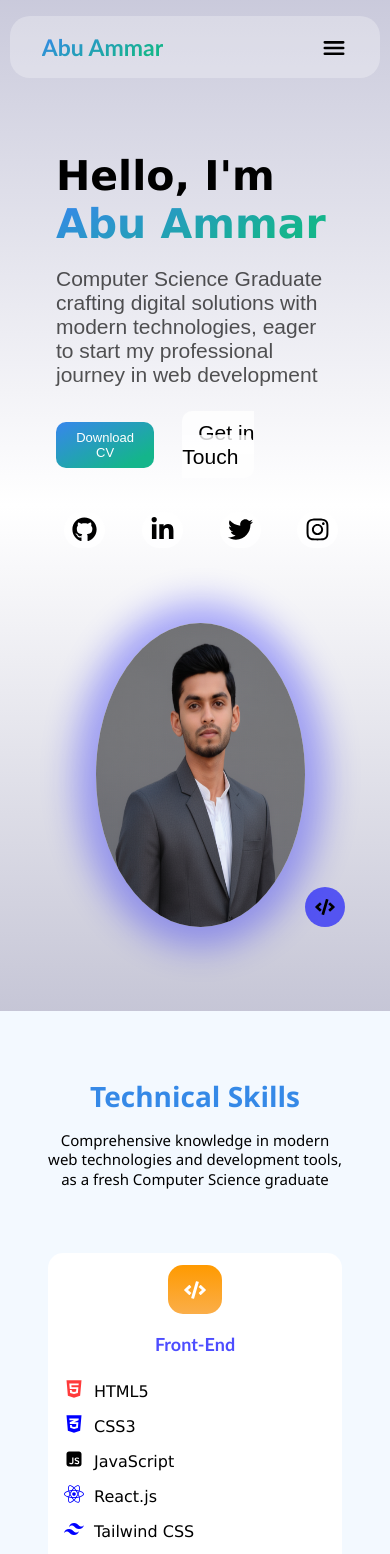
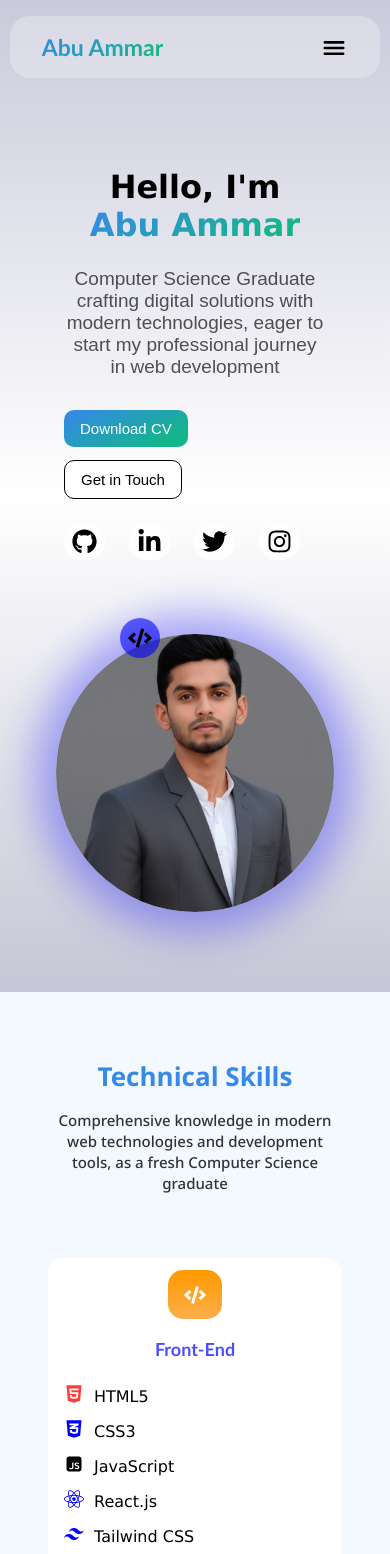
Before and after one commit to abuammar003/abuammar-portfolio, a React (Vite) app: page / in a window 390 px wide. Shown: the top 1554 px of the page. Built offline with nearby package versions, Linux system fonts and the light colour scheme.

Commit message:
Design Updated

```diff
--- a/src/components/About/About.css
+++ b/src/components/About/About.css
@@ -23,19 +23,20 @@
     padding: 1rem;
 }
 .about_left h1 {
-    font-size: clamp(28px, 4vw, 45px);
+    /* font-size: clamp(28px, 4vw, 45px); */
+    font-size: clamp(26px, 4vw, 40px);
     color: rgba(53, 137, 231, 1);
     font-family: 'Segoe UI', Tahoma, Geneva, Verdana, sans-serif;
     margin-top: 10px;
     margin-bottom: 10px;
     font-weight: 700;
-    margin-bottom: 2rem;
+    margin-bottom: 1rem;
 }
 .about_left p {
-    font-size: clamp(15px, 2vw, 18px);
+    font-size: clamp(15px, 2vw, 17px);
     font-family: 'Noto Sans', sans-serif;
     line-height: 1.6;
-    margin-bottom: 2rem;
+    margin-bottom: 0.8rem;
     font-weight: 400;
     color: rgba(0, 0, 0, 0.637);
     width: 97%;
@@ -51,6 +52,9 @@
 
 .about_left .abtlft_Box {
     padding: 15px;
+}
+.abtlft_Box {
+    margin-bottom: 1rem;
 }
 .abtlft_Box h3 {
     font-size: clamp(18px, 3vw, 23px);
@@ -70,6 +74,9 @@
     gap: 2rem;
     text-align: center;
     flex-wrap: wrap;
+    margin-top: 2rem;
+    /* border: 1px solid black; */
+
 }
 .abtlftBox_educ .eduBox_icon {
     font-size: clamp(22px, 3vw, 28px );
@@ -92,7 +99,7 @@
     display: flex;
     justify-content: center;
     flex-wrap: wrap;
-    gap: 3rem;
+    gap: 1.5rem;
 }
 
 .about_right .abt_Box {
@@ -114,7 +121,7 @@
 }
 
 .abt_Box .icon {
-    font-size: clamp(20px, 5vw, 25px);
+    font-size: clamp(19px, 3vw, 23px);
     color: white;
     font-weight: 600;
     background-color: rgba(53, 137, 231, 1);
@@ -123,7 +130,7 @@
     line-height: 1.2;
 }
 .abt_Box h2{
-    font-size: clamp(17px, 3vw, 21px);
+    font-size: clamp(17px, 3vw, 20px);
     font-family: 'Segoe UI', Tahoma, Geneva, Verdana, sans-serif;
     margin-bottom: 3px;
     color: rgba(53, 137, 231, 1);
--- a/src/components/About/About.jsx
+++ b/src/components/About/About.jsx
@@ -1,6 +1,7 @@
 import React from 'react';
 import "./About.css";
-import { FaBuildingColumns, FaHandHoldingHeart, FaCode, FaPaintbrush, FaRocket, FaMobileScreen } from "react-icons/fa6";
+import { FaBuildingColumns, FaCode, FaPaintbrush, FaRocket, FaMobileScreen } from "react-icons/fa6";
+import { FaLaptopCode } from "react-icons/fa";
 
 const About = () => {
     const aboutBoxes = [
@@ -50,12 +51,12 @@ const About = () => {
                     <div>
                         <FaBuildingColumns className='eduBox_icon'/>
                         <h4>Bsc Computer Science</h4>
-                        <p>Current Student</p>
+                        <p>Completed</p>
                     </div>
                     <div>
-                        <FaHandHoldingHeart  className='eduBox_icon'/>
-                        <h4>Bsc Computer Science</h4>
-                        <p>Current Student</p>
+                        <FaLaptopCode  className='eduBox_icon'/>
+                        <h4>Web Developer</h4>
+                        <p>Fresher</p>
                     </div>
                 </div>
             </div>
@@ -75,38 +76,6 @@ const About = () => {
             </div>
             ))}
 
-            {/* <div className="abt_Box">
-                <span className='icon'> <FaCode className='code_icon'/> </span>
-                <div>
-                    <h2>Clean Code Advocate</h2>
-                    <p>Writing well-structured and maintainable codebases</p>
-                    <p>Experienced in creating scalable applications with proper code organization, documentation, and best practices.</p>
-                </div>
-            </div>
-             <div className="abt_Box">
-                <span className='icon'> <FaCode className='code_icon'/> </span>
-                <div>
-                    <h2>Clean Code Advocate</h2>
-                    <p>Writing well-structured and maintainable codebases</p>
-                    <p>Experienced in creating scalable applications with proper code organization, documentation, and best practices.</p>
-                </div>
-            </div>
-             <div className="abt_Box">
-                <span className='icon'> <FaCode className='code_icon'/> </span>
-                <div>
-                    <h2>Clean Code Advocate</h2>
-                    <p>Writing well-structured and maintainable codebases</p>
-                    <p>Experienced in creating scalable applications with proper code organization, documentation, and best practices.</p>
-                </div>
-            </div>
-             <div className="abt_Box">
-                <span className='icon'> <FaCode className='code_icon'/> </span>
-                <div>
-                    <h2>Clean Code Advocate</h2>
-                    <p>Writing well-structured and maintainable codebases</p>
-                    <p>Experienced in creating scalable applications with proper code organization, documentation, and best practices.</p>
-                </div>
-            </div> */}
 
         </div>
     </div>
--- a/src/components/Contact/Contact.css
+++ b/src/components/Contact/Contact.css
@@ -17,7 +17,7 @@
 }
 
 .cont_heading h1 {
-  font-size: clamp(28px, 4vw, 45px);
+  font-size: clamp(26px, 4vw, 40px);
   color: rgba(53, 137, 231, 1);
   font-family: "Segoe UI", Tahoma, Geneva, Verdana, sans-serif;
   font-weight: 600;
@@ -25,10 +25,11 @@
 }
 
 .cont_heading p {
-  font-size: clamp(16px, 2vw, 22px);
+  font-size: clamp(16px, 2vw, 21px);
   font-family: "Noto Sans", sans-serif;
   line-height: 1.4;
   color: rgba(0, 0, 0, 0.7);
+  font-weight: 500;
 }
 
 .cont_container {
@@ -56,14 +57,14 @@
   font-size: clamp(22px, 3vw, 25px);
   color: rgba(53, 137, 231, 1);
   font-family: "Segoe UI", Tahoma, Geneva, Verdana, sans-serif;
-  margin-bottom: 2rem;
+  margin-bottom: 1.5rem;
 }
 
 .cont_form .input {
   display: flex;
   flex-direction: column;
   gap: 5px;
-  margin-bottom: 1.3rem;
+  margin-bottom: 1rem;
 }
 
 .input h5 {
@@ -85,6 +86,8 @@
 .msg {
   height: 20vh;
   resize: none;
+  margin-bottom: 9px;
+
 }
 
 .cont_form .contform_Btn {
@@ -128,23 +131,23 @@
 
 .cont_info h2,
 .cont_links h2 {
-  font-size: clamp(22px, 3vw, 25px);
+  font-size: clamp(20px, 3vw, 23px);
   color: rgba(53, 137, 231, 1);
   font-family: "Segoe UI", Tahoma, Geneva, Verdana, sans-serif;
-  margin-bottom: 1.5rem;
+  margin-bottom: 1.2rem;
 }
 
 .info_Boxes {
   display: flex;
   flex-direction: column;
-  gap: 1.5rem;
+  gap: 1.3rem;
 }
 
 .info_Box {
   display: flex;
   align-items: center;
-  gap: 1rem;
-  padding: 0.8rem 1rem;
+  gap: 0.8rem;
+  padding: 0.8rem 0.8rem;
   border-radius: 15px;
   box-shadow: 0px 2px 3px rgba(0, 0, 0, 0.05);
   background-color: whitesmoke;
@@ -157,7 +160,7 @@
 }
 
 .info_Box .icon {
-  font-size: clamp(18px, 3vw, 22px);
+  font-size: clamp(17px, 3vw, 20px);
   color: white;
   background-color: rgba(53, 137, 231, 1);
   padding: 8px 8px 4px 8px;
@@ -180,7 +183,7 @@
   display: flex;
   /* flex-direction: column; */
   justify-content: center;
-  gap: 1rem;
+  gap: 2rem;
 }
 
 .link_Btn a {
--- a/src/components/Home/Home.css
+++ b/src/components/Home/Home.css
@@ -8,18 +8,22 @@
     width: 100%;
     padding: 7.5rem 2.5rem 2rem 2.5rem;
     display: flex;
+    align-items: center;
+    flex-wrap: wrap;
     justify-content: space-between;
     gap: 10px;
     background: linear-gradient(rgba(56, 56, 122, 0.267), rgba(255, 255, 255, 0.562), rgba(47, 47, 107, 0.274));
 }
 
 .home_text {
-    width: 60%;
+    flex: 1;
+    min-width: 300px;
+    /* width: 60%; */
     padding: 1.5rem;
     margin-top: 1.5rem;
 }
 .home_text h1 {
-    font-size: 55px;
+    font-size: clamp(32px, 5vw, 55px);
     font-weight: 700;
     font-family: 'Lucida Sans', 'Lucida Sans Regular', 'Lucida Grande', 'Lucida Sans Unicode', Geneva, Verdana, sans-serif;
     margin-bottom: 1.5rem;
@@ -33,7 +37,7 @@
 }
 
 .home_text h3 {
-    font-size: 25px;
+    font-size: clamp(19px, 2.5vw, 25px);
     font-family: Arial, Helvetica, sans-serif;
     font-weight: 500;
     color: rgba(0, 0, 0, 0.671);
@@ -43,6 +47,7 @@
 .home_text .hmtext_btn{
     display: flex;
     justify-content: flex-start;
+    flex-wrap: wrap;
     align-items: center;
     gap: 1.5rem;
     margin-bottom: 2.5rem;
@@ -51,7 +56,7 @@
     background: #3589E7;
     background: linear-gradient(153deg, rgba(53, 137, 231, 1) 5%, rgba(20, 181, 139, 1) 83%);
     color: white;
-    font-size: 20px;
+    font-size: clamp(15px, 2vw, 20px);
     padding: 10px 16px;
     border-radius: 10px;
     outline: none;
@@ -61,10 +66,11 @@
 
 }
 .hmtext_btn h4 a {
-    font-size: 21px;
+    font-size: clamp(15px, 2vw, 20px);
     background-color: rgba(255, 255, 255, 0.801);
     color: black;
     padding: 10px 16px;
+    border: 0.8px solid black;
     border-radius: 10px;
     cursor: pointer;
     font-family:  Arial, Helvetica, sans-serif;
@@ -91,333 +97,72 @@
 }
 
 .home_img{
-    width: 40%;
+    flex: 1;
+    min-width: 280px;
+    display: flex;
+    /* flex-wrap: wrap; */
+    justify-content: center;
+    /* width: 40%; */
     padding: 1rem;
     margin-bottom: 2rem;
+    position: relative;
+
 }
 .home_img img {
     width: 100%;
-    max-width: 430px;
-    height: 26rem;
+    max-width: 380px;
+    aspect-ratio: 1/1;
+    object-fit: cover;
+    /* height: 26rem; */
     border-radius: 50%;
     box-shadow: 0px 0px 40px 20px rgba(0, 0, 255, 0.322);
 }
 
 .hmimg_icon {
-    padding: 10px;
+    padding: 8px;
     background-color: rgba(0, 0, 255, 0.596);
-    font-size: 50px;
+    font-size: clamp(40px, 5vw, 50px);
     cursor: pointer;
     border-radius: 500px;
+    position: absolute;
+    top: 0rem;
+    right: 4rem;
+    /* margin-left: 5rem; */
 }
 
 
-@media (max-width : 900px) {
 
+@media (max-width: 768px) {
     .home_main {
-        width: 100%;
-        padding: 8rem 2.5rem 2rem 2.5rem;
-        display: flex;
-        justify-content: space-between;
-        gap: 10px;
-    }
-
-    .home_text {
-        width: 60%;
-        padding: 1rem;
-        margin-top: 1rem;
-    }
-
-    .home_text h1 {
-        font-size: 50px;
-        margin-bottom: 1.3rem;
-    }
-
-
-    .home_text h3 {
-        font-size: 23px;
-        margin-bottom: 1.6rem;
-    }
-
-    .home_text .hmtext_btn{
-        gap: 1rem;
-        margin-bottom: 2rem;
-    }
-    .hmtext_btn button {
-        font-size: 16px;
-        padding: 10px 15px;
-    }
-    .hmtext_btn h4 {
-        font-size: 18px;
-        padding: 10px 15px;
-    }
-
-    .home_text .hmtext_icons {
-        gap: 1.3rem;
-    }
-    .hmtext_icons p {
-        padding: 8px 8px 1px 8px;
-        font-size: 23px;
-    }
-
-    .home_img{
-        width: 40%;
-        padding: 1rem;
-        margin-bottom: 2rem;
-    }
-    .home_img img {
-        width: 100%;
-        height: 25rem;
-    }
-
-    .hmimg_icon {
-        padding: 10px;
-        font-size: 45px;
-    }
-
-}
-
-
-@media (max-width : 768px) {
-
-    .home_main {
-        width: 100%;
-        padding: 7.5rem 2.5rem 2rem 2.5rem;
-        display: flex;
-        justify-content: space-between;
-        gap: 10px;
-    }
-
-    .home_text {
-        width: 60%;
-        padding: 1rem;
-        margin-top: 1rem;
-    }
-
-    .home_text h1 {
-        font-size: 45px;
-        margin-bottom: 1.2rem;
-    }
-
-
-    .home_text h3 {
-        font-size: 22px;
-        margin-bottom: 1.6rem;
-    }
-
-    .home_text .hmtext_btn{
-        gap: 1rem;
-        margin-bottom: 2rem;
-    }
-    .hmtext_btn button {
-        font-size: 16px;
-        padding: 9px 14px;
-    }
-    .hmtext_btn h4 {
-        font-size: 18px;
-        padding: 9px 14px;
-        border-radius: 10px;
-    }
-
-    .home_text .hmtext_icons {
-        gap: 1.3rem;
-    }
-    .hmtext_icons p {
-        padding: 8px 8px 1px 8px;
-        font-size: 21px;
-    }
-
-    .home_img{
-        width: 40%;
-        padding: 1rem;
-        margin-bottom: 2rem;
-    }
-    .home_img img {
-        width: 100%;
-        height: 20rem;
-        background-size: cover;
-        overflow: hidden;
-        border-radius: 50%;
-        box-shadow: 0px 0px 40px 20px rgba(0, 0, 255, 0.322);
-    }
-
-    .hmimg_icon {
-        padding: 10px;
-        font-size: 40px;
-    }
-
-}
-
-
-@media (max-width : 620px) {
-
-    .home_text h1 {
-        font-size: 42px;
-        margin-bottom: 1.2rem;
-    }
-
-}
-
-
-@media (max-width : 600px) {
-
-    .home_main {
-        width: 100%;
-        padding: 7.5rem 2.5rem 2rem 2.5rem;
-        display: flex;
         flex-direction: column;
-        justify-content: center;
-        gap: 10px;
+        text-align: center;
     }
 
     .home_text {
         width: 100%;
-        padding: 1rem;
-        margin-top: 1rem;
     }
 
-    .home_text h1 {
-        font-size: 41px;
-        margin-bottom: 1.2rem;
+    .home_img {
+        width: 100%;
+        margin-top: 1.5rem;
     }
 
-
-    .home_text h3 {
-        font-size: 21px;
-        margin-bottom: 1.6rem;
+    .home_img img {
+        max-width: 280px;
     }
 
-    .home_text .hmtext_btn{
-        gap: 1rem;
-        margin-bottom: 2rem;
-    }
-    .hmtext_btn button {
-        font-size: 15px;
-        padding: 8px 12px;
-    }
-    .hmtext_btn h4 {
-        font-size: 17px;
-        padding: 8px 12px;
+    .hmtext_btn {
+        justify-content: center;
     }
 
-    .home_text .hmtext_icons {
-        gap: 1.3rem;
-    }
-    .hmtext_icons p {
-        padding: 8px 8px 1px 8px;
-        font-size: 21px;
-    }
-
-    .home_img{
-        width: 100%;
-        padding: 1rem;
-        margin-top: 2rem;
-        margin-bottom: 2rem;
-        margin-left: 2.5rem;
-    }
-    .home_img img {
-        width: 70%;
-        height: 20rem;
-        background-size: cover;
-        overflow: hidden;
-        border-radius: 50%;
-        box-shadow: 0px 0px 35px 20px rgba(0, 0, 255, 0.322);
-
+    .hmtext_icons {
+        justify-content: center;
     }
 
     .hmimg_icon {
-        padding: 10px;
-        font-size: 40px;
+        top: 0;
+        right: 12rem;
+        left: 5rem;
     }
 
 }
-
-
-@media (max-width : 600px) {
-
-    .home_main {
-        width: 100%;
-        padding: 7.5rem 2.5rem 2rem 2.5rem;
-        display: flex;
-        flex-direction: column;
-        justify-content: center;
-        gap: 10px;
-    }
-
-    .home_text {
-        width: 100%;
-        padding: 1rem;
-        margin-top: 1rem;
-    }
-
-    .home_text h1 {
-        font-size: 41px;
-        margin-bottom: 1.2rem;
-    }
-
-
-    .home_text h3 {
-        font-size: 21px;
-        margin-bottom: 1.6rem;
-    }
-
-    .home_text .hmtext_btn{
-        gap: 1rem;
-        margin-bottom: 2rem;
-    }
-    .hmtext_btn button {
-        font-size: 15px;
-        padding: 8px 12px;
-    }
-    .hmtext_btn h4 {
-        font-size: 17px;
-        padding: 8px 12px;
-    }
-
-    .home_text .hmtext_icons {
-        gap: 1.3rem;
-    }
-    .hmtext_icons p {
-        padding: 8px 8px 1px 8px;
-        font-size: 21px;
-    }
-
-    .home_img{
-        width: 100%;
-        padding: 1rem;
-        margin-top: 2rem;
-        margin-bottom: 2rem;
-        margin-left: 2.5rem;
-    }
-    .home_img img {
-        width: 75%;
-        height: 19rem;
-        background-size: cover;
-        overflow: hidden;
-        border-radius: 50%;
-        box-shadow: 0px 0px 35px 20px rgba(0, 0, 255, 0.322);
-
-    }
-
-    .hmimg_icon {
-        padding: 10px;
-        font-size: 40px;
-    }
-
-}
-
-
-@media (max-width : 400px) {
-    .home_text .hmtext_btn{
-        gap: 1rem;
-        margin-bottom: 2rem;
-    }
-    .hmtext_btn button {
-        font-size: 13px;
-        padding: 8px 12px;
-    }
-    .hmtext_btn h4 {
-        font-size: 15px;
-        padding: 8px 12px;
-    }
-}
--- a/src/components/Home/Home.jsx
+++ b/src/components/Home/Home.jsx
@@ -23,8 +23,8 @@ const Home = () => {
             </div>
         </div>
         <div className='home_img'>
+            <FaCode className='hmimg_icon'/>
             <img src={portfolioImage} alt='Ammar_Image'/>
-            <FaCode className='hmimg_icon'/>
         </div>
     </div>
 
--- a/src/components/Projects/Projects.css
+++ b/src/components/Projects/Projects.css
@@ -17,7 +17,8 @@
 }
 
 .prjct_heading h1 {
-    font-size: clamp(28px, 4vw, 45px);
+    /* font-size: clamp(28px, 4vw, 45px); */
+    font-size: clamp(26px, 4vw, 40px);
     color: rgba(53, 137, 231, 1);
     /* color: rgba(0, 0, 255, 0.699); */
     font-family: 'Segoe UI', Tahoma, Geneva, Verdana, sans-serif;
@@ -27,9 +28,12 @@
 }
 
 .prjct_heading p {
-  font-size: clamp(16px, 2vw, 22px);
+  font-size: clamp(16px, 2vw, 20px);
     font-family: 'Noto Sans', sans-serif;
-    line-height: 1.3;
+    line-height: 1.4;
+    font-weight: 500;
+    color: rgba(0, 0, 0, 0.801);
+
 }
 
 
@@ -38,15 +42,15 @@
     flex-wrap: wrap;
     justify-content: space-evenly;
     gap: 2rem;
-    margin-top: 2rem;
+    margin-top: 1.5rem;
     text-align: center;
     padding: 1rem;
 }
 
 
 .prjct_box {
-    width: 45%;
-    flex: 1 1 480px;
+    width: 42%;
+    flex: 1 1 460px;
     border-radius: 15px;
     background-color: rgb(255, 255, 255);
     cursor: pointer;
@@ -59,7 +63,7 @@
 
 .prjct_box img {
     width: 100%;
-    height: 250px;
+    height: 270px;
     object-fit: cover;
     border-top-left-radius: 15px;
     border-top-right-radius: 15px;
@@ -74,7 +78,7 @@
 }
 
 .prjct_text h3 {
-  font-size: clamp(18px, 3vw, 23px);
+  font-size: clamp(17px, 3vw, 21px);
   font-weight: 600;
   color: #1e40af;
  font-family:  "Noto Sans", sans-serif;
@@ -82,7 +86,7 @@
 }
 
 .prjct_text p {
-  font-size: clamp(14px, 2vw, 17px);
+  font-size: clamp(14px, 2vw, 16px);
   color: #4b5563;
   margin-bottom: 1rem;
   line-height: 1.2;
@@ -93,7 +97,9 @@
     display: flex;
     flex-wrap: wrap;
     justify-content: flex-start;
+    gap: 0.5rem;
 }
+
 .prjct_text span {
   width: fit-content;
   text-align: center;
@@ -102,7 +108,6 @@
   color: #1e3a8a;
   font-size: clamp(14px, 2vw, 17px);
   font-weight: 500;
-  margin: 0.25rem 0.4rem 1.5rem 0;
   padding: 0.35rem 0.8rem;
   border-radius: 20px;
   transition: background 0.3s ease;
@@ -117,6 +122,7 @@
   display: flex;
   justify-content: flex-start;
   gap: 1rem;
+  margin-top: 1.5rem;
 }
 
 .prjct_link a{
@@ -125,7 +131,7 @@
 .prjct_link p {
   cursor: pointer;
   font-weight: 600;
-  font-size: clamp(15px, 2vw, 19px);
+  font-size: clamp(15px, 2vw, 18px);
   color: #2563eb;
   border: 1px solid #2563eb;
   padding: 0.4rem 1rem;
--- a/src/components/Projects/Projects.jsx
+++ b/src/components/Projects/Projects.jsx
@@ -4,6 +4,7 @@ import { FaGithub, FaExternalLinkAlt } from "react-icons/fa";
 import { MdDescription } from 'react-icons/md';
 import eCommerce from "../../assets/e-commerce.png";
 import ticTacToe from "../../assets/TicTacToe.png";
+import movieradar from "../../assets/MovieRadar-ScreenShort.png";
 
 
 const Projects = () => {
@@ -13,7 +14,7 @@ const Projects = () => {
             image: eCommerce,
             title: "E-Commerce Platform",
             description : "React-based e-commerce application with a responsive Tailwind CSS UI and dynamic product rendering via REST API integration. Focused on performance, scalability, and clean component architecture.",
-            tech: ["Ract.js", 'TailwindCSS', 'REST API', 'Responsive Design'],
+            tech: ["React.js", 'TailwindCSS', 'REST API', 'Responsive Design'],
             gitHub: "#",
             live: "#"
         },
@@ -22,16 +23,16 @@ const Projects = () => {
             image: ticTacToe,
             title: "Tic-Tac-Toe Game",
             description : "A React-based Tic Tac Toe game featuring User vs User and User vs Computer modes, real-time score tracking, and a clean responsive UI built with custom CSS.",
-            tech: ["Ract.js", 'Reasponsive CSS', 'Game Logic'],
+            tech: ["React.js", 'Reasponsive CSS', 'Game Logic'],
             gitHub: "https://github.com/abuammar003/reactTicTacToeApp",
             live: "https://tic-tac-toe-app-zeta-six.vercel.app/"
         },
          {
             id: 3,
-            image: "https://img.freepik.com/premium-vector/ecommerce-project-banner-landing-page-template-website_541075-1532.jpg",
-            title: "E-Commerce Platform",
-            description : "Full-stack e-commerce solution implementing user authentication, product management, and payment integration using modern web technologies",
-            tech: ["Ract.js", 'TailwindCSS', 'REST API'],
+            image: movieradar,
+            title: "Movies Information Website",
+            description : "A responsive movie information website that allows users to search, explore, and view detailed data about movies including ratings, genres, and release dates using real-time API integration.",
+            tech: ["React.js", 'REST API', "Responsive CSS"],
             gitHub: "#",
             live: "#"
         },
--- a/src/components/Skills/Skills.css
+++ b/src/components/Skills/Skills.css
@@ -20,7 +20,8 @@
 }
 
 .skil_heading .head-main {
-    font-size: clamp(28px, 4vw, 45px);
+    /* font-size: clamp(28px, 4vw, 45px); */
+    font-size: clamp(26px, 4vw, 40px);
     /* color: rgba(0, 0, 255, 0.699); */
     color: rgba(53, 137, 231, 1);
     font-family: 'Segoe UI', Tahoma, Geneva, Verdana, sans-serif;
@@ -28,9 +29,11 @@
     font-weight: 600;
 }
 .skil_heading p {
-    font-size: clamp(16px, 2vw, 22px);
+    font-size: clamp(16px, 2vw, 20px);
+    color: rgba(0, 0, 0, 0.801);
     font-family: 'Noto Sans', sans-serif;
-    line-height: 1.3;
+    line-height: 1.4;
+    font-weight: 500;
 }
 
 .skil_contnr {
@@ -120,12 +123,13 @@
     padding: 1.5rem 3rem;
 }
 .skil_main h1 {
-    font-size: clamp(28px, 4vw, 35px);
+    font-size: clamp(27px, 4vw, 32px);
     text-align: center;
     font-family: "Noto Sans", sans-serif;
     font-style: normal;
     font-weight: 600;
     margin: 2.5rem 0rem 1rem 0rem;
+    color: rgba(0, 0, 0, 0.815);
 }
 
 .skil_range {
--- a/src/components/Skills/Skills.jsx
+++ b/src/components/Skills/Skills.jsx
@@ -47,7 +47,7 @@ const Skills = () => {
                 <h3><span className='sklbox_head'><FaCode /></span></h3>
                 <h4>DataBases</h4>
                 <ul>
-                    <li><span className='blue_icon'><SiMysql /></span>MySQL</li>
+                    {/* <li><span className='blue_icon'><SiMysql /></span>MySQL</li> */}
                     <li><span className='gren_icon'><SiMongodb /></span>MongoDB</li>
                     <li><span className='black_icon'><AiFillDatabase /></span>Database Design</li>
                     <li>ORM</li>
```
Also changed, not shown: src/App.jsx (line endings or trailing spaces), src/assets/MovieRadar-ScreenShort.png (added), src/components/Contact/Contact.jsx (line endings or trailing spaces), 1 other file (tests, documents, lock files or other folders).
